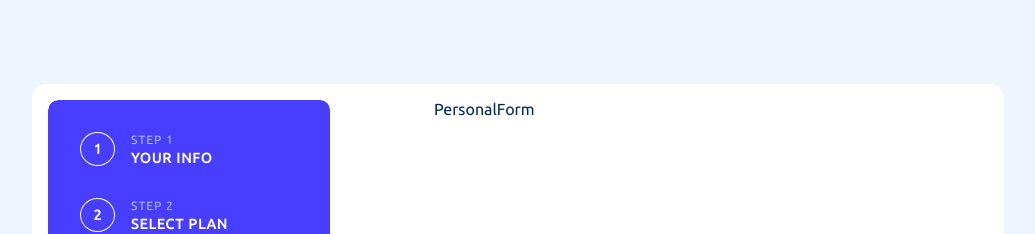
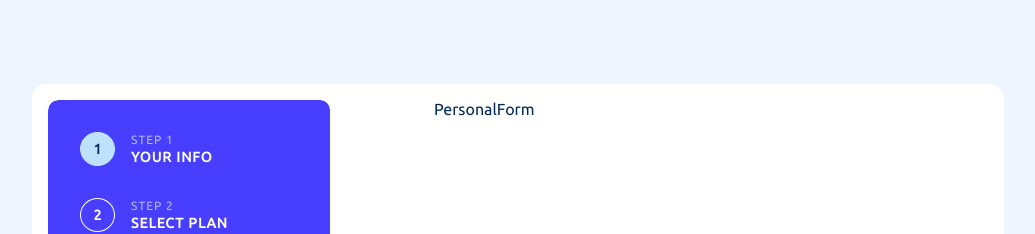
Before and after one commit to JustynaKorzycka/multi-step-form, a Next.js app: page / in a window 1280 px wide. Shown: the top 234 px of the page, without its empty margins (122-1157 px from the left). Built offline with nearby package versions, Linux system fonts and the light colour scheme.

Commit message:
refactor stepSection component: use context

```diff
--- a/components/StepSection/StepItem.style.ts
+++ b/components/StepSection/StepItem.style.ts
@@ -40,11 +40,13 @@ export const TextSection = styled.div`
   .step {
    color: ${({ theme }) => theme.colors.lightBlue};
    font-size: 0.75rem;
+   line-height: 1;
   }
   .desc {
    color: ${({ theme }) => theme.colors.white};
    font-size: 0.875rem;
    font-weight: bold;
+   line-height: 1;
   }
  }
 `;
--- a/components/StepSection/StepSection.tsx
+++ b/components/StepSection/StepSection.tsx
@@ -1,14 +1,11 @@
 import STEP_DATA from "@/data/stepData";
-
 import { StyledStepSection, ImageWrapper, Steps } from "./StepSection.style";
 import { useMemo } from "react";
 import StepItem from "./StepItem";
+import { useMultiFormContext } from "@/context/multistepFormContext";
 
-interface IStep {
- currentStep: number;
-}
-
-const StepSection = ({ currentStep }: IStep) => {
+const StepSection = () => {
+ const { currentStep } = useMultiFormContext();
  const stepList = useMemo(() => {
   return STEP_DATA.map((step, index) => {
    let isActive = currentStep + 1 === step.number ? true : false;
```
